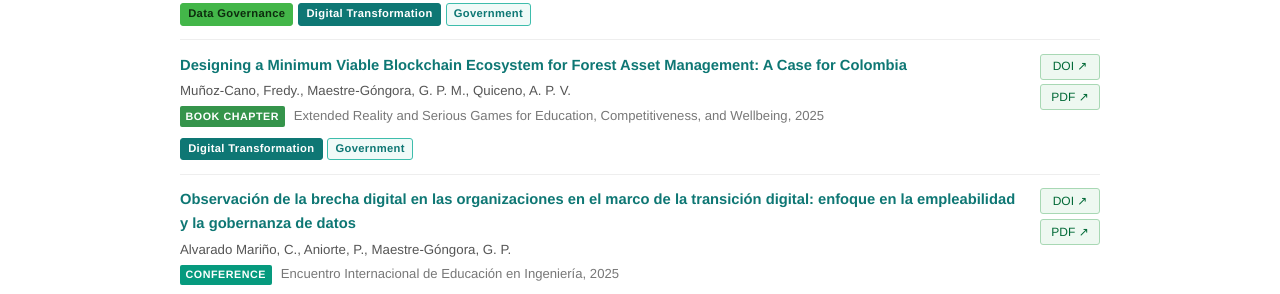
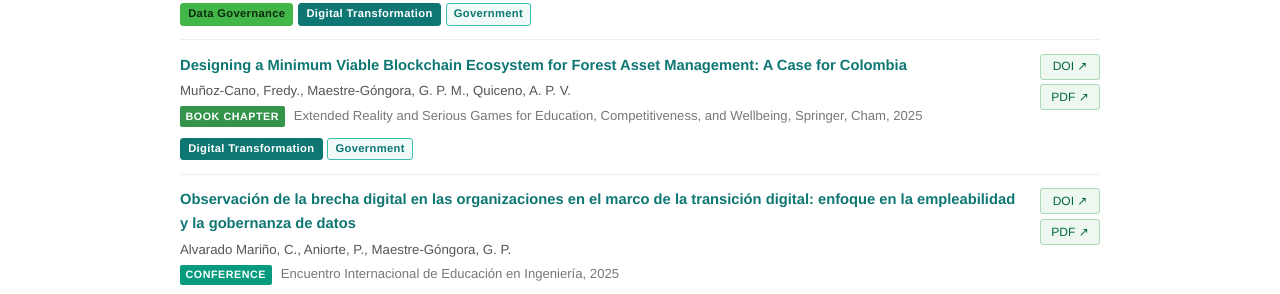
Before and after one commit to IN2LABUDEA/IN2LABUDEA.github.io, a Jekyll site: the page built from publications.html, in a window 1280 px wide and 900 px high, scrolled down 1845 px. Shown: the part 152-446 px from the top of the window. Built offline with Jekyll 4.4.1, drawn with Linux system fonts in a browser that asks for light colours.

Commit message:
Update publications.yml

```diff
--- a/_data/publications.yml
+++ b/_data/publications.yml
@@ -422,7 +422,7 @@
 
 - title: "Designing a Minimum Viable Blockchain Ecosystem for Forest Asset Management: A Case for Colombia"
   authors: "Muñoz-Cano, Fredy., Maestre-Góngora, G. P. M., Quiceno, A. P. V."
-  venue: "Extended Reality and Serious Games for Education, Competitiveness, and Wellbeing"
+  venue: "Extended Reality and Serious Games for Education, Competitiveness, and Wellbeing, Springer, Cham"
   year: 2025
   type: book-chapter
   tags: [digtrans, Government]
```
